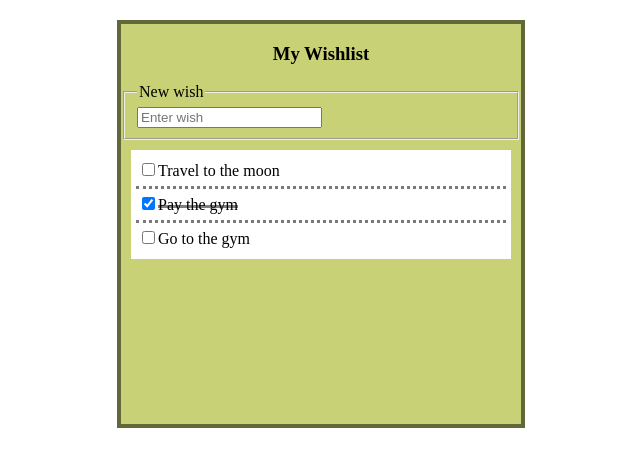
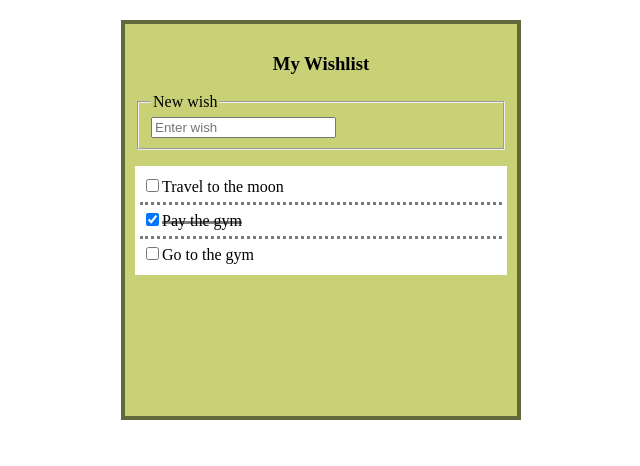
Before and after one commit to Saul-BT/curso-react, a React (Vite) app: page / in a window 1280 px wide. Shown: the top 466 px of the page, without its empty margins (319-959 px from the left). Built offline with nearby package versions, Linux system fonts and the light colour scheme.

Commit message:
Moving the Item logic away from the App component to a new component

```diff
--- a/package.json
+++ b/package.json
@@ -19,6 +19,7 @@
     "husky": "^3.1.0",
     "lint-staged": "^9.5.0",
     "prettier": "^1.19.1",
+    "prop-types": "^15.7.2",
     "react": "^16.12.0",
     "react-dom": "^16.12.0"
   },
@@ -37,7 +38,8 @@
   },
   "prettier": {
     "semi": true,
-    "trailingComma": "all"
+    "trailingComma": "all",
+    "singleQuote": true
   },
   "lint-staged": {
     "src/**/*.{js,jsx}": [
--- a/src/App/App.css
+++ b/src/App/App.css
@@ -2,8 +2,10 @@
   max-width: 400px;
   min-height: 400px;
   margin: 20px auto;
+  padding: 10px;
   background-color: rgb(200, 209, 118);
   border: 4px solid rgba(0, 0, 0, 0.5);
+  box-sizing: border-box;
 }
 
 .wish-container > h3 {
@@ -11,34 +13,7 @@
 }
 
 .wish-list {
-  margin: 10px;
   padding: 5px;
   background-color: #fff;
   list-style: none;
 }
-
-.wish-list > li {
-  padding: 5px 2px 6px;
-}
-
-.wish-list > li:not(:last-child) {
-  border-bottom: 3px dotted #797979;
-}
-
-.wish-list label {
-  position: relative;
-}
-
-.wish-list label::before {
-  content: "";
-  position: absolute;
-  top: 50%;
-  left: 0;
-  height: 3px;
-  background-color: rgba(0, 0, 0, 0.5);
-  transition: 0.2s;
-}
-
-.wish-list input[type="checkbox"]:checked + label::before {
-  width: 100%;
-}
--- a/src/App/App.jsx
+++ b/src/App/App.jsx
@@ -1,10 +1,11 @@
-import React from "react";
-import "./App.css";
+import React from 'react';
+import Item from './Item';
+import './App.css';
 
 const wishes = [
-  { text: "Travel to the moon", done: false },
-  { text: "Pay the gym", done: true },
-  { text: "Go to the gym", done: false },
+  { text: 'Travel to the moon', done: false },
+  { text: 'Pay the gym', done: true },
+  { text: 'Go to the gym', done: false },
 ];
 
 const App = () => (
@@ -16,10 +17,13 @@ const App = () => (
     </fieldset>
     <ul className="wish-list">
       {wishes.map(({ text, done }, i) => (
+        /*
         <li>
           <input id={`wish${i}`} type="checkbox" checked={done} />
           <label htmlFor={`wish${i}`}>{text}</label>
         </li>
+        */
+        <Item id={`wish${i}`} text={text} defChk={done} />
       ))}
     </ul>
   </div>
--- /dev/null
+++ b/src/App/Item/Item.css
@@ -0,0 +1,26 @@
+.wish-item {
+  padding: 5px 2px 6px;
+}
+
+.wish-item:not(:last-child) {
+  border-bottom: 3px dotted #797979;
+}
+
+.wish-item > label {
+  position: relative;
+}
+
+.wish-item > label::before {
+  content: '';
+  position: absolute;
+  top: 50%;
+  left: 0;
+  height: 3px;
+  width: 0;
+  background-color: rgba(0, 0, 0, 0.5);
+  transition: 0.2s;
+}
+
+.wish-item > input[type='checkbox']:checked + label::before {
+  width: 100%;
+}
--- /dev/null
+++ b/src/App/Item/Item.jsx
@@ -0,0 +1,32 @@
+import PropTypes from 'prop-types';
+import React, { useState } from 'react';
+import './Item.css';
+
+const Item = ({ id, text, defChk }) => {
+  const [checked, setChecked] = useState(defChk);
+  return (
+    <li className="wish-item">
+      <input
+        onClick={() => setChecked(!checked)}
+        id={id}
+        type="checkbox"
+        checked={checked}
+      />
+      <label htmlFor={id}>{text}</label>
+    </li>
+  );
+};
+
+Item.defaultProps = {
+  id: 'no-id',
+  text: 'Empty wish',
+  defChk: false,
+};
+
+Item.propTypes = {
+  id: PropTypes.string,
+  text: PropTypes.string,
+  defChk: PropTypes.bool,
+};
+
+export default Item;
--- /dev/null
+++ b/src/App/Item/index.js
@@ -0,0 +1,3 @@
+import Item from './Item';
+
+export default Item;
--- a/src/App/index.js
+++ b/src/App/index.js
@@ -1,4 +1,4 @@
-import App from "./App";
+import App from './App';
 
 // Exports 'App' component from 'App' folder.
 // This is cool because with this you can
```
Also changed, not shown: src/index.jsx (+5 -5 lines).
